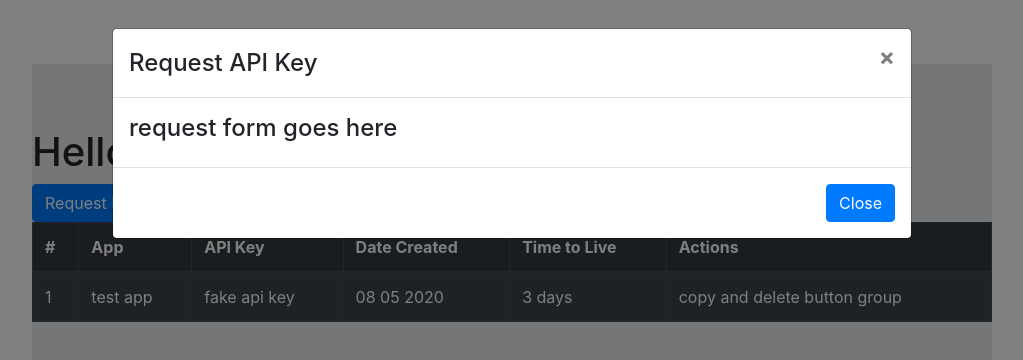
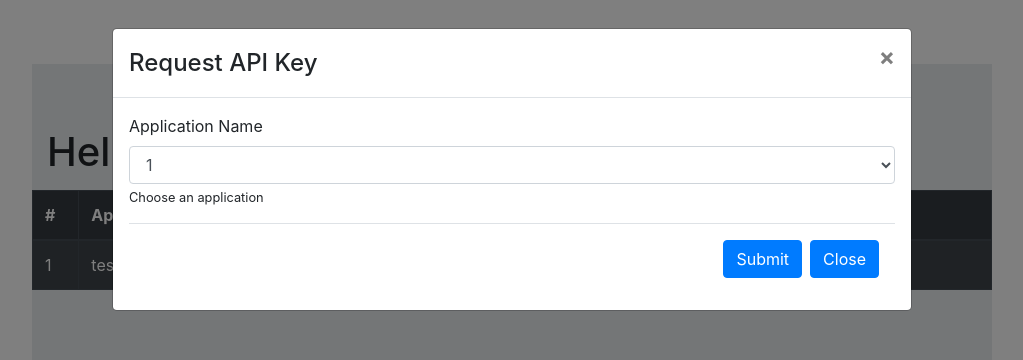
Before and after one commit to ailanthustng/bramble, a React (Create React App) app in the folder front-end/: page / in a window 1280 px wide. Both pictures are taken after a click on the button "Request Key". Shown: the top 360 px of the page, without its empty margins (128-1151 px from the left). Built offline with nearby package versions, Linux system fonts and the light colour scheme.

Commit message:
Edited RequestForm

```diff
--- a/front-end/src/App.css
+++ b/front-end/src/App.css
@@ -48,3 +48,14 @@
   width: 75%;
   border-radius: 2px;
 }
+
+.contain {
+  display: flex;
+  flex-direction: row;
+  justify-content: space-between;
+}
+
+.reqbutton {
+  flex-basis: auto;
+  justify-content: flex-end;
+}
--- a/front-end/src/App.js
+++ b/front-end/src/App.js
@@ -1,18 +1,32 @@
 import React from 'react';
-import logo from './logo.svg';
+
 import './App.css';
 import 'bootstrap/dist/css/bootstrap.min.css';
+
 import Jumbotron from 'react-bootstrap/Jumbotron';
+import Container from "react-bootstrap/Container";
+import Row from "react-bootstrap/Row";
+import Col from "react-bootstrap/Col";
+
 import OverallTable from './OverallTable';
 import RequestButton from "./RequestButton";
 
+
 function App() {
-    return(
+    return (
         <div className="background">
             <Jumbotron className="jumbo" fluid={true}>
-                <h1>Hello name-of-user!</h1>
-                <RequestButton />
-                <OverallTable />
+                <Container className="contain" fluid>
+                    <Row>
+                        <Col sm={11}>
+                            <h1>Hello name-of-user!</h1>
+                        </Col>
+                        <Col className="reqbutton" sm={1}>
+                            <RequestButton/>
+                        </Col>
+                    </Row>
+                </Container>
+                <OverallTable/>
             </Jumbotron>
         </div>
     );
--- a/front-end/src/OverallTable.js
+++ b/front-end/src/OverallTable.js
@@ -1,5 +1,7 @@
 import React from "react";
+
 import Table from 'react-bootstrap/Table';
+
 import TableEntry from './TableEntry';
 
 function OverallTable() {
--- a/front-end/src/RequestButton.js
+++ b/front-end/src/RequestButton.js
@@ -1,5 +1,7 @@
 import React, {useState} from "react";
+
 import Button from 'react-bootstrap/Button';
+
 import RequestModal from "./RequestModal";
 
 function RequestButton() {
@@ -13,7 +15,7 @@ function RequestButton() {
 
             <RequestModal
                 show={modalShow}
-                onClose={() => setModalShow(false)}
+                onHide={() => setModalShow(false)}
             />
         </div>
     );
--- /dev/null
+++ b/front-end/src/RequestForm.js
@@ -0,0 +1,30 @@
+import React from "react";
+
+import Form from "react-bootstrap/Form";
+
+import Button from "react-bootstrap/Button";
+import Modal from "react-bootstrap/Modal";
+
+function RequestForm(props) {
+    return(
+      <Form>
+          <Form.Group controlId="Application">
+              <Form.Label>Application Name</Form.Label>
+              <Form.Control as="select">
+                  <option>1</option>
+                  <option>2</option>
+                  <option>3</option>
+                  <option>4</option>
+                  <option>5</option>
+              </Form.Control>
+              <Form.Text>Choose an application</Form.Text>
+          </Form.Group>
+          <Modal.Footer>
+            <Button>Submit</Button>
+            <Button onClick={props.onClick}>Close</Button>
+          </Modal.Footer>
+      </Form>
+    );
+}
+
+export default RequestForm;
--- a/front-end/src/RequestModal.js
+++ b/front-end/src/RequestModal.js
@@ -1,6 +1,8 @@
 import React from "react";
+
 import Modal from "react-bootstrap/Modal";
-import Button from "react-bootstrap/Button";
+
+import RequestForm from "./RequestForm";
 
 function RequestModal(props) {
     return(
@@ -14,11 +16,8 @@ function RequestModal(props) {
                 </Modal.Title>
             </Modal.Header>
             <Modal.Body>
-                <h4>request form goes here</h4>
+                <RequestForm onClick={props.onHide}/>
             </Modal.Body>
-            <Modal.Footer>
-                <Button onClick={props.onClose}>Close</Button>
-            </Modal.Footer>
         </Modal>
     );
 }
--- a/front-end/src/TableEntry.js
+++ b/front-end/src/TableEntry.js
@@ -1,8 +1,8 @@
 import React from "react";
+
 import Moment from 'react-moment';
 
 function TableEntry(props) {
-    const date = new Date();
     return(
         <tr>
             <td>{props.index}</td>
```
